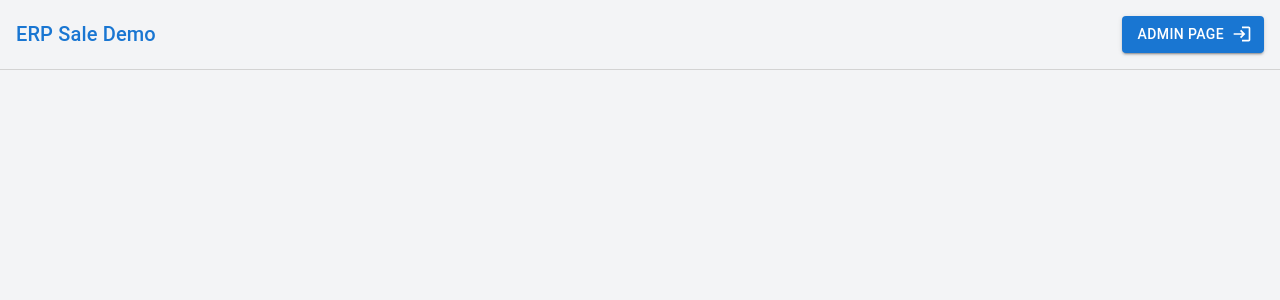
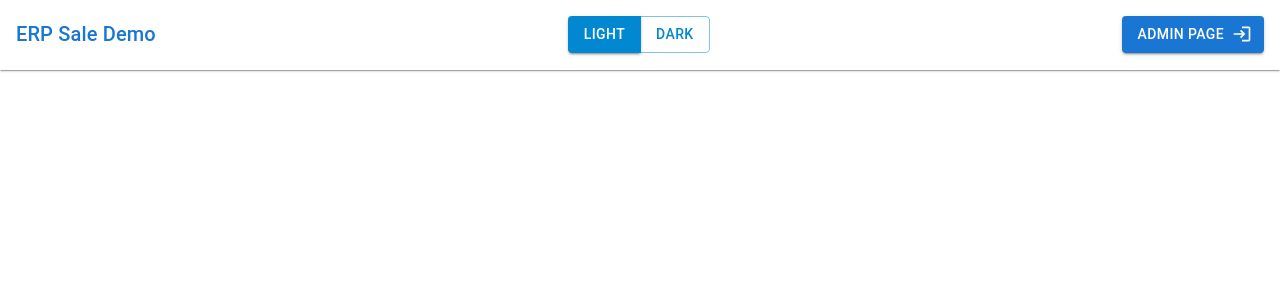
Before and after one commit to lynnhtinnyein/erp-sale-app, a React (Vite) app: page / in a window 1280 px wide. Shown: the top 300 px of the page. Built offline with nearby package versions, Linux system fonts and the light colour scheme.

Commit message:
Add dark theme.

```diff
--- a/src/App.jsx
+++ b/src/App.jsx
@@ -2,17 +2,30 @@ import { Box } from "@mui/system";
 import { RouterOutlet } from "./router";
 import useWindowResize from "./hooks/useWindowResize";
 import useLocalDB from "./hooks/useLocalDB";
-import { useEffect } from "react";
+import { useEffect, useMemo } from "react";
+import { Paper, ThemeProvider, createTheme } from "@mui/material";
+import { useSelector } from "react-redux";
 
 const App = () => {
     const DB = useLocalDB();
+    const { theme } = useSelector( state => state.ui );
+
     useWindowResize();
 
     useEffect( () => {
         DB.seed();
     },[]);
 
+    const muiTheme = useMemo( () => {
+        return createTheme({
+            palette: {
+                mode: theme
+            }
+        })
+    }, [theme]);
+
     return (
+        <ThemeProvider theme={muiTheme}>
             <Box
                 display="flex"
                 position="fixed"
@@ -20,9 +33,12 @@ const App = () => {
                 right={0}
                 left={0}
                 bottom={0}
+                component={Paper}
+                square
             >
                 <RouterOutlet/>
             </Box>
+        </ThemeProvider>
     );
 }
 
--- a/src/components/PublicPagesContainer.jsx
+++ b/src/components/PublicPagesContainer.jsx
@@ -1,13 +1,26 @@
 import { Login } from "@mui/icons-material";
-import { Button, Typography } from "@mui/material";
+import { Button, ButtonGroup, Paper, Typography } from "@mui/material";
 import { Box } from "@mui/system";
+import { useDispatch, useSelector } from "react-redux";
 import { useNavigate } from "react-router-dom";
+import { setTheme } from "../store/reducers/uiReducer";
 
 const PublicPagesContainer = ({ children }) => {
+    const { theme } = useSelector( state => state.ui );
+    const dispatch = useDispatch();
+
     const navigate = useNavigate();
 
     const navigateToAdminPage = () => {
         navigate('/admin/login');
+    }
+
+    const navigateToWelcomePage = () => {
+        navigate('/');
+    }
+
+    const changeTheme = (newTheme) => {
+        dispatch(setTheme(newTheme))
     }
 
     return (
@@ -21,12 +34,37 @@ const PublicPagesContainer = ({ children }) => {
                 display="flex"
                 justifyContent="space-between"
                 alignItems="center"
+                component={Paper}
+                square
                 borderBottom={1}
-                borderColor="lightgray"
+                borderColor={ theme === 'light' ? 'white' : 'black '}
             >
-                <Typography color="primary" variant="h6">
+                <Typography
+                    color="primary"
+                    variant="h6"
+                    onClick={navigateToWelcomePage}
+                    className="cursor-pointer"
+                >
                     ERP Sale Demo
                 </Typography>
+
+                <ButtonGroup
+                    color={ theme === 'light' ? 'info' : 'warning'}
+                >
+                    <Button
+                        onClick={() => changeTheme('light')}
+                        variant={theme === 'light' ? 'contained' : 'outlined'}
+                    >
+                        Light
+                    </Button>
+                    <Button
+                        onClick={() => changeTheme('dark')}
+                        variant={theme === 'dark' ? 'contained' : 'outlined'}
+                    >
+                        Dark
+                    </Button>
+                </ButtonGroup>
+
                 <Button
                     variant="contained"
                     endIcon={<Login />}
--- a/src/components/Table.jsx
+++ b/src/components/Table.jsx
@@ -21,7 +21,6 @@ const Table = ({
             { isEmpty ? (
                 <Box
                     display="flex"
-                    backgroundColor="white"
                     alignItems="center"
                     justifyContent="center"
                     height={100}
--- a/src/components/admin/CreateOrderModal.jsx
+++ b/src/components/admin/CreateOrderModal.jsx
@@ -8,6 +8,7 @@ import { MobileDatePicker } from "@mui/x-date-pickers";
 import useLocalDB from "../../hooks/useLocalDB";
 import moment from "moment";
 import { v4 as uuid } from "uuid";
+import { useSelector } from "react-redux";
 
 const CreateOrderModal = ({
     open,
@@ -18,6 +19,7 @@ const CreateOrderModal = ({
     if(!data) return null;
 
     const DB = useLocalDB();
+    const { theme } = useSelector( state => state.ui );
     const [inputs, setInputs] = useState({
         customerName: data.name,
         customerPhone: data.phone,
@@ -84,7 +86,7 @@ const CreateOrderModal = ({
                     flexDirection="row"
                     justifyContent="space-between"
                     borderBottom={1}
-                    borderColor="lightgray"
+                    borderColor={ theme === 'light' ? 'lightgray' : 'black '}
                 >
                     <Box
                         display="flex"
@@ -192,7 +194,7 @@ const CreateOrderModal = ({
                     minHeight={45}
                     flexDirection="row"
                     borderTop={1}
-                    borderColor="lightgray"
+                    borderColor={ theme === 'light' ? 'lightgray' : 'black '}
                     paddingLeft={2}
                     paddingRight={2}
                     paddingBottom={2}
--- a/src/components/admin/DashboardItem.jsx
+++ b/src/components/admin/DashboardItem.jsx
@@ -1,7 +1,6 @@
-import { Inventory } from "@mui/icons-material";
-import { Icon, Paper, Typography } from "@mui/material";
+import { Typography } from "@mui/material";
 import { Box } from "@mui/system";
-import React, { Fragment, memo, useMemo } from "react";
+import React, { memo, useMemo } from "react";
 import { useSelector } from "react-redux";
 import { useNavigate } from "react-router-dom";
 
@@ -12,8 +11,7 @@ const DashboardItem = ({
     count,
     path
 }) => {
-
-    const { screenSize } = useSelector( state => state.ui );
+    const { screenSize, theme } = useSelector( state => state.ui );
     const navigate = useNavigate();
 
     const width = useMemo( () => {
@@ -57,9 +55,9 @@ const DashboardItem = ({
                 flexDirection="column"
                 overflow="hidden"
                 margin={2}
-                backgroundColor="white"
-                component={Paper}
-                className="cursor-pointer active:scale-95"
+                className={`cursor-pointer shadow-md active:scale-95 rounded ${
+                    theme === 'light' ? 'bg-white shadow-gray-300 ' : 'bg-zinc-700 shadow-black'
+                }`}
                 onClick={handleOnClick}
             >
                 <Box
@@ -67,7 +65,7 @@ const DashboardItem = ({
                     alignItems="center"
                     padding={2}
                     borderBottom={1}
-                    borderColor="lightgray"
+                    borderColor={ theme === 'light' ? 'lightgray' : 'black '}
                     height={50}
                 >
                     <Typography color={color} variant="h6" fontWeight="bold">
--- a/src/components/admin/DashboardPagesContainer/index.jsx
+++ b/src/components/admin/DashboardPagesContainer/index.jsx
@@ -3,6 +3,7 @@ import React, { useEffect, useState } from "react";
 import { useSelector } from "react-redux";
 import Header from "./partials/Header";
 import NavDrawer from "./partials/NavDrawer";
+import { Paper } from "@mui/material";
 
 const DashboardPagesContainer = ({ children }) => {
     const [showNav, setShowNav] = useState(false);
@@ -29,6 +30,7 @@ const DashboardPagesContainer = ({ children }) => {
                 display="flex"
                 flexDirection="column"
                 overflow="hidden"
+                component={Paper}
             >
                 <Header toggleNav={setShowNav} />
                 <Box
--- a/src/components/admin/DashboardPagesContainer/partials/Header.jsx
+++ b/src/components/admin/DashboardPagesContainer/partials/Header.jsx
@@ -1,31 +1,37 @@
 import React from "react";
 import { Box } from "@mui/system";
-import { Button, IconButton } from "@mui/material";
+import { Button, ButtonGroup, IconButton, Paper } from "@mui/material";
 import { Logout, Menu } from "@mui/icons-material";
-import { useDispatch } from "react-redux";
+import { useDispatch, useSelector } from "react-redux";
 import { logout } from "../../../../store/reducers/authReducer";
+import { setTheme } from "../../../../store/reducers/uiReducer";
 
 const Header = ({ toggleNav }) => {
+    const { theme } = useSelector( state => state.ui );
     const dispatch = useDispatch();
 
     const submitLogout = () => {
         dispatch(logout());
     }
 
+    const changeTheme = (newTheme) => {
+        dispatch(setTheme(newTheme))
+    }
+
     return (
         <Box
             display="flex"
             flexDirection="row"
-            justifyContent="space-between"
             minHeight={50}
             borderBottom={1}
-            borderColor="lightgray"
-            backgroundColor="white"
+            borderColor={ theme === 'light' ? 'lightgray' : 'black '}
+            className="py-2"
         >
             <Box
                 display="flex"
                 justifyContent="start"
                 alignItems="center"
+                className="w-1/3"
             >
                 <Box marginLeft="0.5rem">
                     <IconButton
@@ -35,10 +41,36 @@ const Header = ({ toggleNav }) => {
                     </IconButton>
                 </Box>
             </Box>
+
+            <Box
+                display="flex"
+                justifyContent="center"
+                alignItems="center"
+                className="w-1/3"
+            >
+                <ButtonGroup
+                    color={ theme === 'light' ? 'info' : 'warning'}
+                >
+                    <Button
+                        onClick={() => changeTheme('light')}
+                        variant={theme === 'light' ? 'contained' : 'outlined'}
+                    >
+                        Light
+                    </Button>
+                    <Button
+                        onClick={() => changeTheme('dark')}
+                        variant={theme === 'dark' ? 'contained' : 'outlined'}
+                    >
+                        Dark
+                    </Button>
+                </ButtonGroup>
+            </Box>
+
             <Box
                 display="flex"
                 justifyContent="end"
                 alignItems="center"
+                className="w-1/3"
             >
                 <Box marginRight="0.5rem">
                     <Button
--- a/src/components/admin/DashboardPagesContainer/partials/NavDrawer.jsx
+++ b/src/components/admin/DashboardPagesContainer/partials/NavDrawer.jsx
@@ -1,5 +1,5 @@
 import { ChevronLeft } from "@mui/icons-material";
-import { IconButton, ListItem, ListItemButton, ListItemText, Typography } from "@mui/material";
+import { IconButton, ListItem, ListItemButton, ListItemText, Paper, Typography } from "@mui/material";
 import { Box } from "@mui/system";
 import { dashboardDrawerRoutes as routes } from "../../../../router"
 import { useMemo } from "react";
@@ -7,7 +7,7 @@ import { useLocation, useNavigate } from "react-router-dom";
 import { useSelector } from "react-redux";
 
 const NavDrawer = ({ show, onClose }) => {
-    const { isMobile } = useSelector( state => state.ui );
+    const { isMobile, theme } = useSelector( state => state.ui );
     const location = useLocation();
     const navigate = useNavigate();
 
@@ -33,20 +33,21 @@ const NavDrawer = ({ show, onClose }) => {
                 width={230}
                 zIndex={9998}
                 left={show ? 0 : -230}
-                backgroundColor="white"
                 display="flex"
                 flexDirection="column"
                 className="shadow"
                 sx={{
                     transition: "left 300ms",
                 }}
+                component={Paper}
+                square
             >
                 <Box
                     display="flex"
                     flexDirection="row"
                     alignItems="center"
                     borderBottom={1}
-                    borderColor="#e5e7eb"
+                    borderColor={ theme === 'light' ? 'lightgray' : 'black '}
                     justifyContent="space-between"
                     padding="0.5rem"
                 >
--- a/src/pages/admin/DashboardPage.jsx
+++ b/src/pages/admin/DashboardPage.jsx
@@ -60,6 +60,7 @@ const DashboardPage = () => {
                 flexDirection="row"
                 justifyContent="center"
                 flexWrap="wrap"
+                paddingTop={1}
             >
                 { dashboardItems.map( item =>
                     <DashboardItem
--- a/src/store/reducers/uiReducer.js
+++ b/src/store/reducers/uiReducer.js
@@ -1,6 +1,7 @@
 import { createSlice } from "@reduxjs/toolkit"
 
 const initialState = {
+    theme: 'light',
     isMobile: false,
     screenSize: 'lg', // sm, md, lg, xl
 }
@@ -12,12 +13,16 @@ const uiSlice = createSlice({
         setScreenSize: (state, action) => {
             state.screenSize = action.payload;
             state.isMobile = action.payload === 'sm';
+        },
+        setTheme: (state, action) => {
+            state.theme = action.payload;
         }
     }
 });
 
 export const {
-    setScreenSize
+    setScreenSize,
+    setTheme
 } =  uiSlice.actions;
 
 export default uiSlice.reducer;
```
Also changed, not shown: src/pages/admin/SaleOrdersPage.jsx (+12 -4 lines), src/main.jsx (line endings or trailing spaces). Lines whose indentation alone changed are shown as unchanged.
